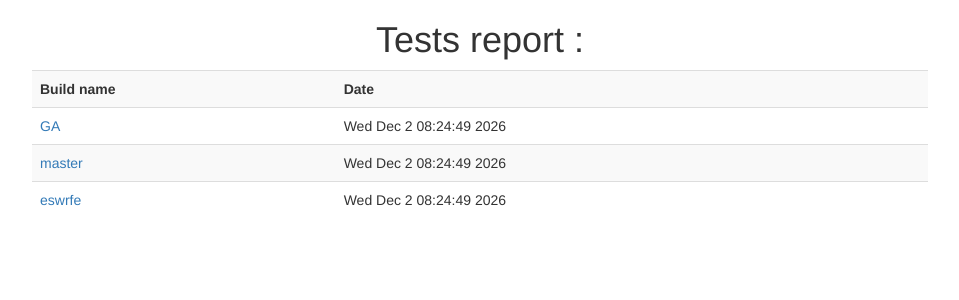
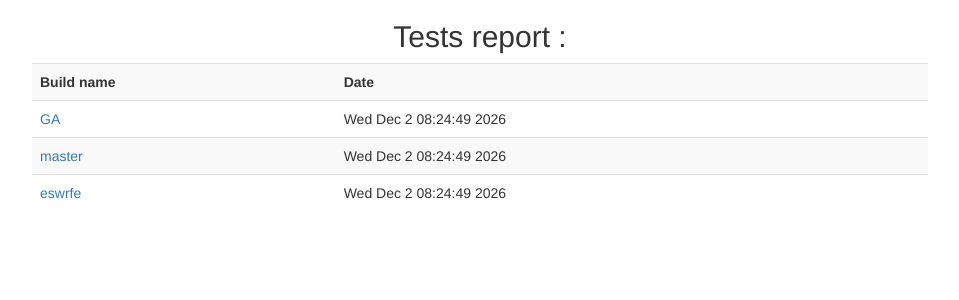
Before and after one commit to Mirantis/disk_perf_test_tool, a Flask app: page / in a window 1280 px wide. Shown: the top 300 px of the page, without its empty margins (160-1119 px from the left). Run offline with Flask 2, Linux system fonts and the light colour scheme; some libraries are stand-ins or nearby versions.

Commit message:
h1 changed to h2

```diff
--- a/web_app/templates/index.html
+++ b/web_app/templates/index.html
@@ -8,7 +8,7 @@
 </head>
 <body>
     {% block body %}
-        <h1 align="center">Tests report : </h1>
+        <h2 align="center">Tests report : </h2>
         <table align="center" class="table table-striped" style="width: 70%; ">
             <th>Build name</th>
             <th> Date </th>
```
